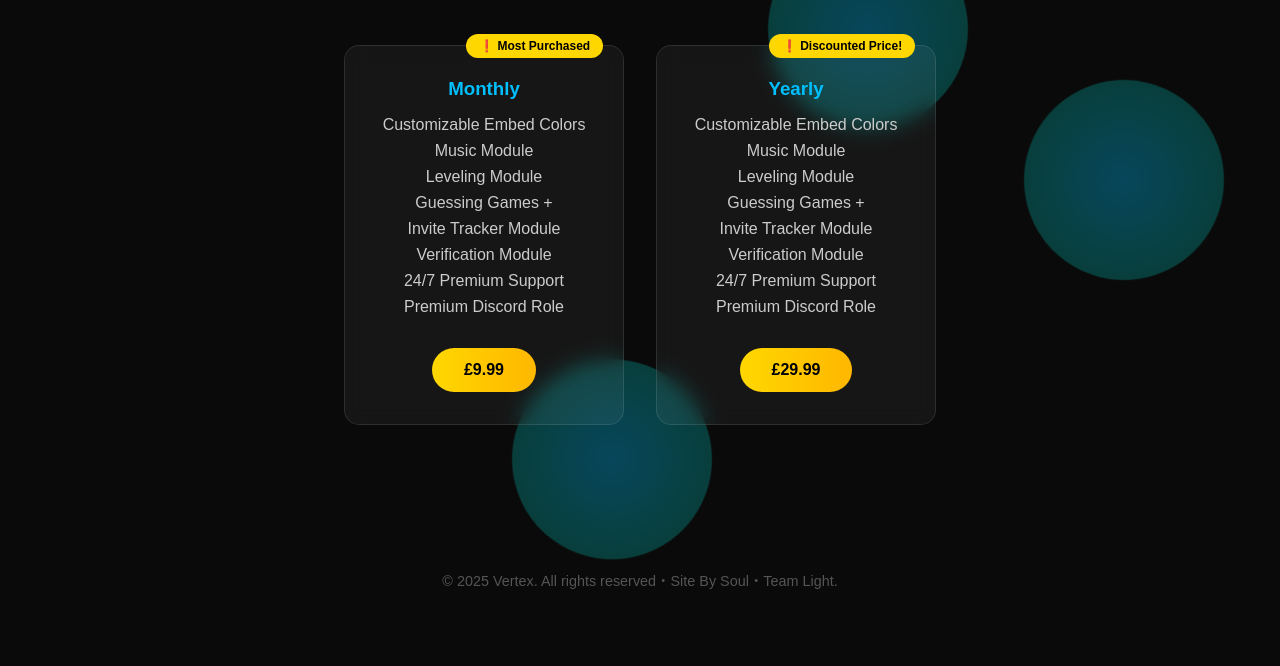
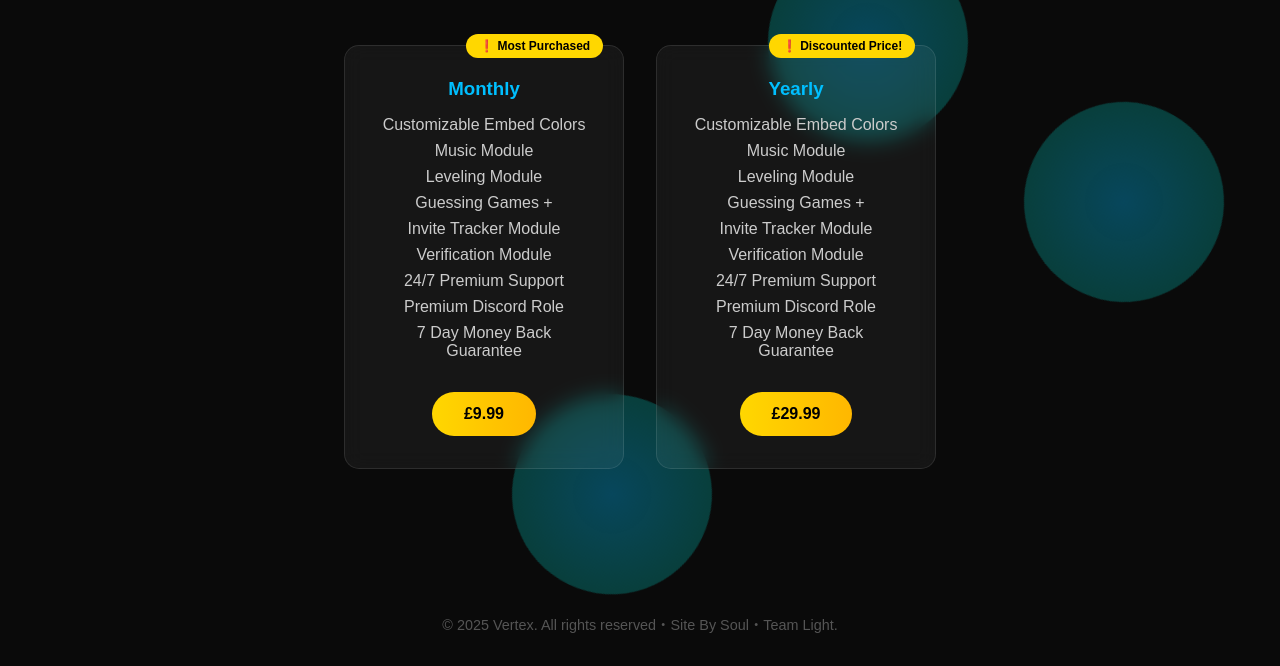
Before and after one commit to SoulDevOfficial/vertex, a plain HTML site: page premium/index.html in a window 1280 px wide. Shown: the part 261-927 px from the top of the page. Before the commit the page ends 883 px from the top, so only its background shows below. Drawn offline with Linux system fonts and the light colour scheme.

Commit message:
Update index.html

```diff
--- a/premium/index.html
+++ b/premium/index.html
@@ -103,6 +103,7 @@ footer{text-align:center;padding:2rem;color:#555;font-size:.9rem}
         <li>Verification Module</li>
         <li>24/7 Premium Support</li>
         <li>Premium Discord Role</li>
+        <li>7 Day Money Back Guarantee</li>
 
       </ul>
       <a class="plan-btn" href="https://buy.stripe.com/8x23co32O3Kp3tO2355wI04">£9.99</a>
@@ -120,6 +121,7 @@ footer{text-align:center;padding:2rem;color:#555;font-size:.9rem}
         <li>Verification Module</li>
         <li>24/7 Premium Support</li>
         <li>Premium Discord Role</li>
+        <li>7 Day Money Back Guarantee</li>
       </ul>
       <a class="plan-btn" href="https://buy.stripe.com/9B6cMYbzk5Sx4xS0Z15wI05">£29.99</a>
     </div>
```
